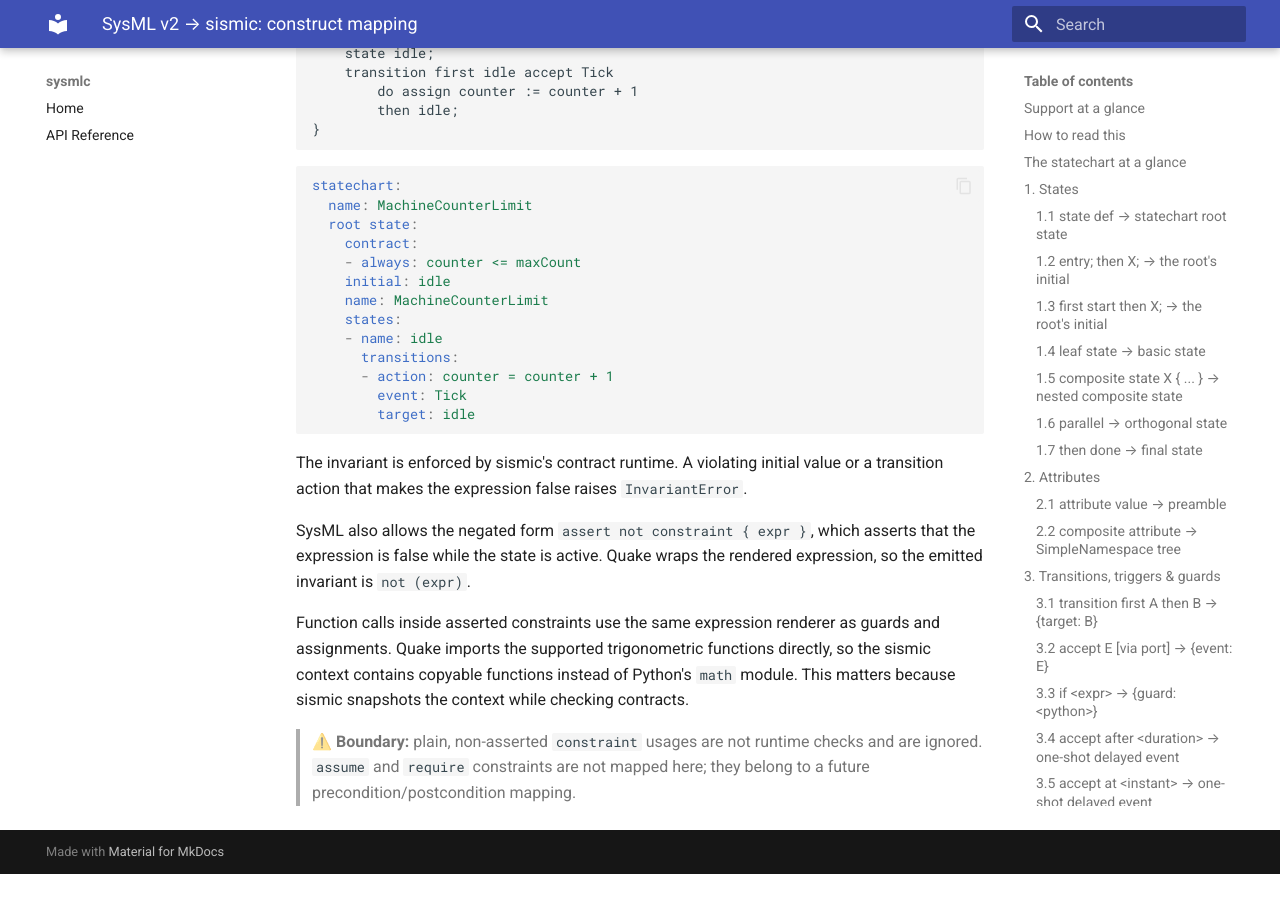
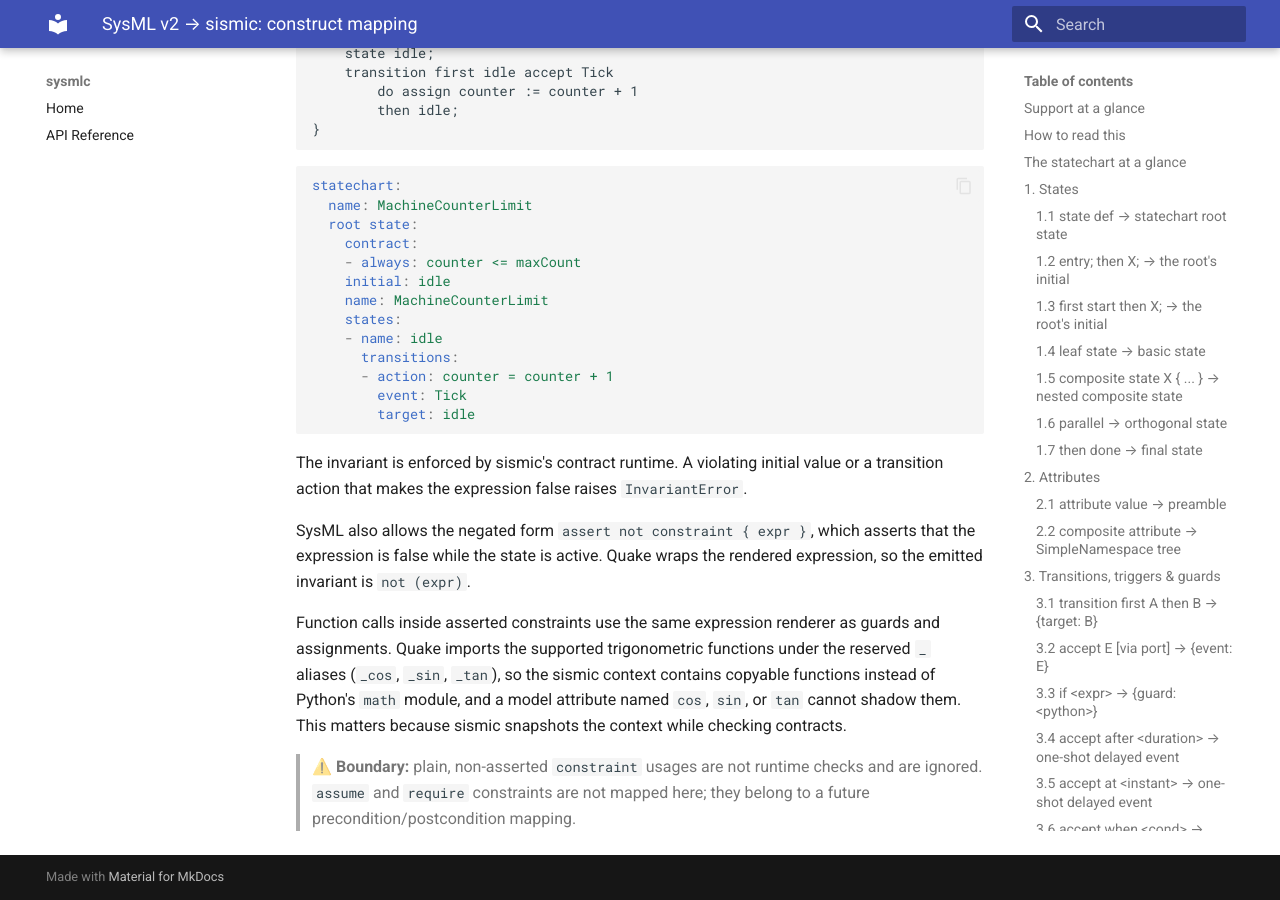
Before and after one commit to glacier-project/sysmlc-core, an MkDocs documentation site: the page built from docs/quake-mapping.md, in a window 1280 px wide and 900 px high, scrolled down 32943 px. Built offline with MkDocs 1.6.1 and Material for MkDocs 9.7.7, drawn with Linux system fonts in a browser that asks for light colours; before the commit the page ends 33817 px from its top, so only the background shows below that; some of the changed text lies outside the part shown.

Commit message:
fix(quake): alias math imports into reserved _

````diff
--- a/docs/quake-mapping.md
+++ b/docs/quake-mapping.md
@@ -1503,9 +1503,9 @@
 | `NumericalFunctions::abs` | `abs(...)`       |
 | `NumericalFunctions::max` | `max(...)`       |
 | `NumericalFunctions::min` | `min(...)`       |
-| `TrigFunctions::sin`      | `sin(...)`       |
-| `TrigFunctions::cos`      | `cos(...)`       |
-| `TrigFunctions::tan`      | `tan(...)`       |
+| `TrigFunctions::sin`      | `_sin(...)`      |
+| `TrigFunctions::cos`      | `_cos(...)`      |
+| `TrigFunctions::tan`      | `_tan(...)`      |
 
 ```sysml
 state def MachineAssignCall {
@@ -1628,9 +1628,10 @@
 
 Function calls inside asserted constraints use the same expression renderer as
 guards and assignments. Quake imports the supported trigonometric functions
-directly, so the sismic context contains copyable functions instead of Python's
-`math` module. This matters because sismic snapshots the context while checking
-contracts.
+under the reserved `_` aliases (`_cos`, `_sin`, `_tan`), so the sismic context
+contains copyable functions instead of Python's `math` module, and a model
+attribute named `cos`, `sin`, or `tan` cannot shadow them. This matters because
+sismic snapshots the context while checking contracts.
 
 > ⚠️ **Boundary:** plain, non-asserted `constraint` usages are not runtime
 > checks and are ignored. `assume` and `require` constraints are not mapped here;
````
Also changed, not shown: 6 other files.
